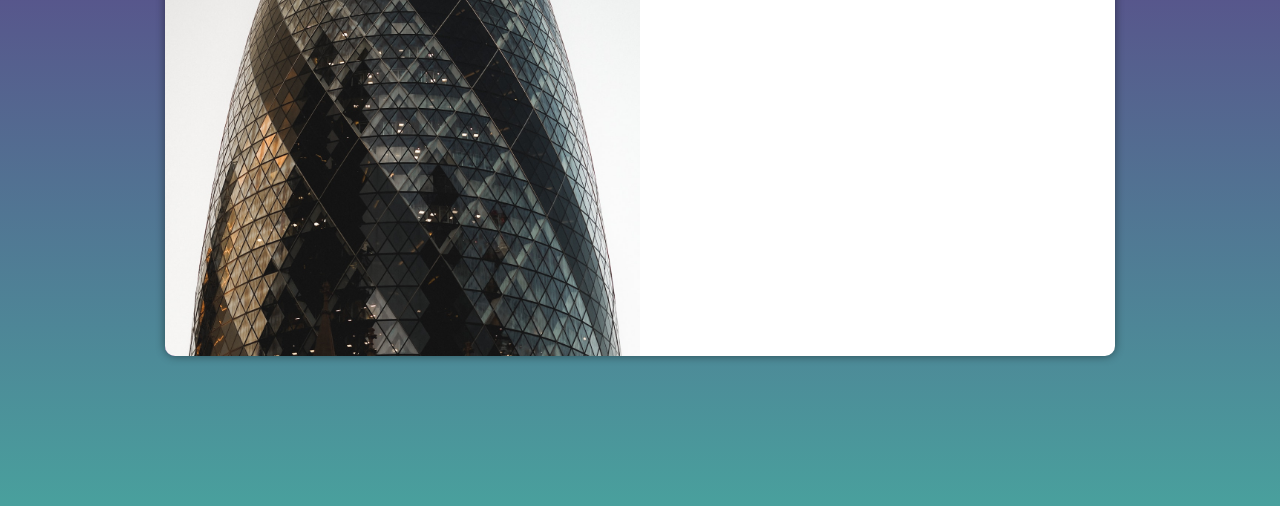
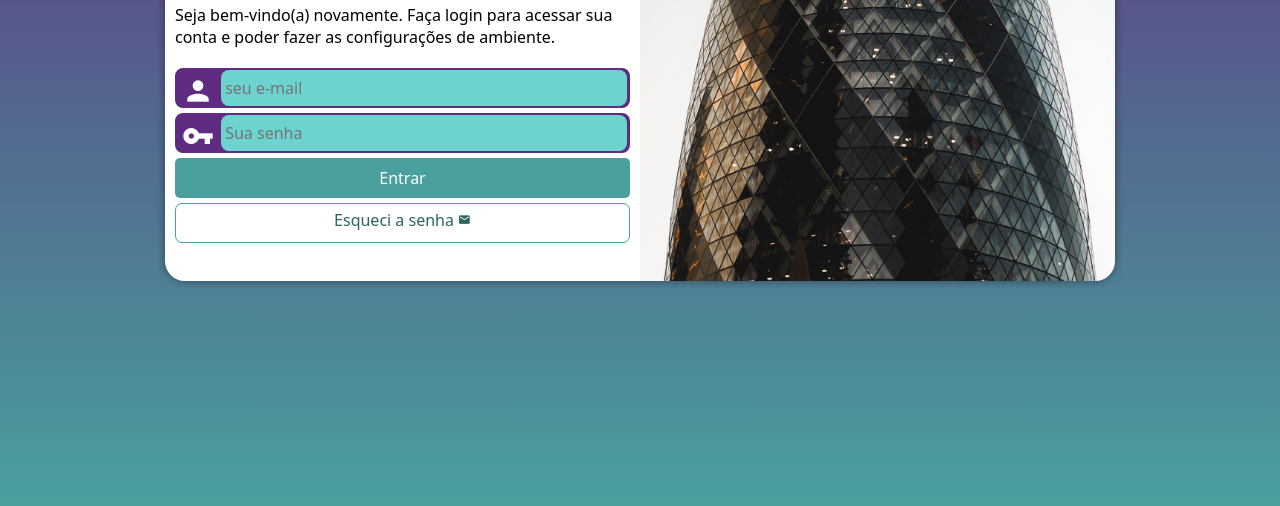
Before and after one commit to dsempresa/projeto-login, a plain HTML site: page index.html in a window 1280 px wide. Shown: the part 294-800 px from the top of the page. Drawn offline with Linux system fonts and the light colour scheme.

Commit message:
fim de projeto

```diff
--- a/estilos/media-query.css
+++ b/estilos/media-query.css
@@ -6,6 +6,7 @@
     }
     section#login {
         width: 80vw;
+        height: 290px;
     }
 
     section#login > div#imagem {
@@ -26,16 +27,26 @@
     }
     section#login {
         width: 950px;
+        height: 350px;
     }
 
     section#login > div#imagem {
-        float: left;
+        float: right;
         width: 50%;
         height: 100%;
     }
 
     section#login > div#formulario {
-        float: right;
+        float: left;
         width: 50%;
     }
+
+    div#formulario > h1 {
+        font-size: 2em;
+    }
+
+    div#formulario > p {
+        font-size: 1em;
+        margin: 20px 0px;
+    }
 }
--- a/estilos/style.css
+++ b/estilos/style.css
@@ -29,14 +29,15 @@ section#login {
     position: absolute;
     top: 50%;
     left: 50%;
-    transform: translate(-50%, -50%);
+
     overflow: hidden;
+
     background-color: white;
     width: 250px;
-    height: 500px;
-    border-radius: 10px;
+    height: 515px;
+    border-radius: 20px;
     box-shadow: 0px 0px 10px rgba(0, 0, 0, 0.450);
-
+    transform: translate(-50%, -50%);
     transition: width .3s, height .3s;
     transition-timing-function: ease;
 }
@@ -54,3 +55,88 @@ section#login > div#formulario {
     padding: 10px;
 
 }
+
+div#formulario > h1 {
+    text-align: center;
+    margin-bottom: 10px;
+}
+
+div#formulario > p {
+    font-size: 0.8em;
+}
+
+form > div.campo {
+    background-color: #5f2c82;
+    border: 2px solid #5f2c82;
+    display: block;
+    width: 100%;
+    height: 40px;
+    border-radius: 8px;
+    margin: 5px 0px;
+}
+
+div.campo > label {
+    display: none;
+}
+
+div.campo > i {
+    color: white;
+    /*background-color: black;*/
+    font-size: 2em;
+    width: 40px;
+    padding: 5px;
+}
+
+div.campo > input {
+    background-color: #6cd3cf;
+    font-size: 1em;
+    width: calc(100% - 45px);
+    height: 100%;
+    border: 0px;
+    border-radius: 8px;
+    padding: 4px;
+    transform: translateY(-13px);
+}
+
+div.campo > input:focus-within {
+    background-color: white;
+}
+
+form > input[type=submit] {
+    display: block;
+    font-size: 1em;
+    width: 100%;
+    height: 40px;
+    background-color: #49a09d;
+    color: white;
+    border: none;
+    border-radius: 5px;
+    cursor: pointer;
+}
+
+form > input[type=submit]:hover {
+    background-color: #2d6462;
+}
+
+form > a.botao {
+    display: block;
+    text-align: center;
+    font-size: 1em;
+    width: 100%;
+    height: 40px;
+    padding-top: 5px;
+    margin-top: 5px;
+    background-color: #ffffff;
+    color: #2d6462;
+    border: 1px solid #49a09d;
+    border-radius: 7px;
+    text-decoration: none;
+}
+
+form > a.botao:hover {
+    background-color: #6cd3cf;
+}
+
+form > a.botao > i {
+    font-size: 0.8em;
+}
--- a/index.html
+++ b/index.html
@@ -5,6 +5,7 @@
     <meta http-equiv="X-UA-Compatible" content="IE=edge">
     <meta name="viewport" content="width=device-width, initial-scale=1.0">
     <title>Login</title>
+    <link href="https://fonts.googleapis.com/icon?family=Material+Icons" rel="stylesheet">
     <link rel="stylesheet" href="estilos/style.css">
     <link rel="stylesheet" href="estilos/media-query.css">
 </head>
@@ -17,8 +18,22 @@
             <div id="formulario">
                 <h1>Login</h1>
                 <p>Seja bem-vindo(a) novamente. Faça login para acessar sua conta e poder fazer as configurações de ambiente.</p>
-                <form action="login.php" method="post">
+                <form action="login.php" method="post" autocomplete="on">
+                    <div class="campo">
+                        <i class="material-icons">person</i>
+                        <input type="email" name="login" id="ilogin" placeholder="seu e-mail" autocomplete="email" required maxlength="30">
+                        <label for="ilogin">Login</label>
+                    </div>
+                    <div class="campo">
+                        <i class="material-icons">vpn_key</i>
+                        <input type="password" name="senha" id="isenha" placeholder="Sua senha" autocomplete="current-password" required minlength="8" maxlength="20">
+                        <label for="isenha">Senha</label>
 
+                    </div>
+                   <input type="submit" value="Entrar">
+                   <a href="Esqueci.html" class="botao">Esqueci a senha
+                   <i class="material-icons">mail</i>
+                    </a>
                 </form>
             </div>
         </section>
```
